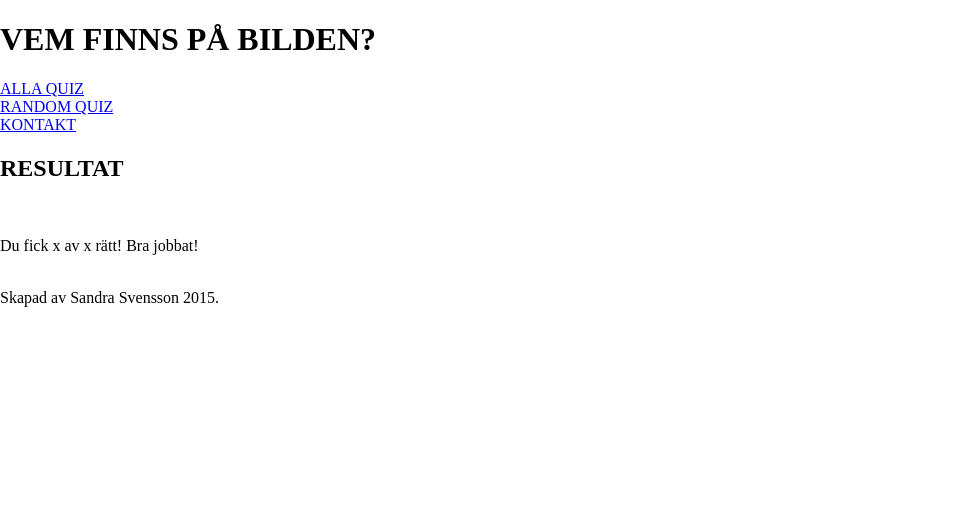
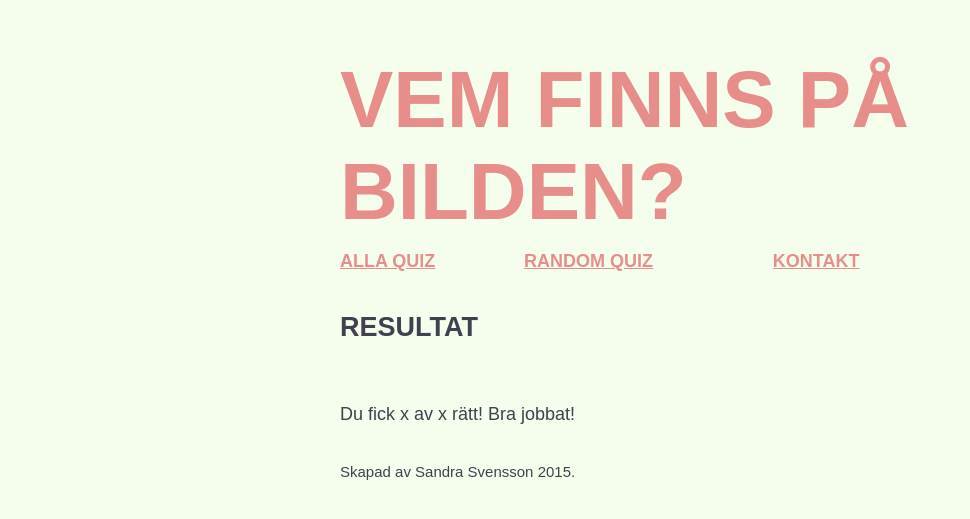
Before and after one commit to newsocialsandra/quizsite, a Django app: template quiz/templates/quiz/resultat_monstermastaren.html in a window 1280 px wide. Shown: the top 519 px of the page, without its empty margins (0-970 px from the left). Run offline with Django 3.2, Linux system fonts and the light colour scheme; the template is opened without the code that fills it, so the values that code supplies are empty; some libraries are stand-ins or nearby versions.

Commit message:
Added css stylesheet and images

```diff
--- a/quiz/templates/quiz/resultat_monstermastaren.html
+++ b/quiz/templates/quiz/resultat_monstermastaren.html
@@ -4,15 +4,15 @@
   <meta charset="utf-8">
   <title>DJURSPANAREN</title>
   <link rel="stylesheet" href="normalize.css">
-  <link rel="stylesheet" href="quiz.css">
+  <link rel="stylesheet" href="/static/quiz.css">
   </head>
 <body>
 <div class="header">
   <h1>VEM FINNS PÅ BILDEN?</h1>
   <div class="container">
     <div class="row">
-      <div class="column"><a href="quizstart.html">ALLA QUIZ</a></div>
-      <div class="column"><a href="LINK">RANDOM QUIZ</a></div>
+      <div class="column"><a href="startpage.html">ALLA QUIZ</a></div>
+      <div class="column"><a href="random.html">RANDOM QUIZ</a></div>
       <div class="column"><a href="LINK">KONTAKT</a></div>
     </div>
   </div>
--- a/quiz/templates/quiz/quizstart.html
+++ b/quiz/templates/quiz/startpage.html
@@ -4,7 +4,7 @@
   <meta charset="utf-8">
   <title>DJURSPANAREN</title>
   <link rel="stylesheet" href="normalize.css">
-  <link rel="stylesheet" href="quiz.css">
+  <link rel="stylesheet" href="/static/quiz.css">
   </head>
 <body>
 <h1>VEM FINNS PÅ BILDEN?</h1>
@@ -28,7 +28,7 @@
 </ul>
 </div>
 <br>
-<img src="flamingo.jpg" alt="Pink flamingos" width="600">
+<img src="/static/flamingo.jpg" alt="Pink flamingos" width="600">
 <br>
 <p>Större skata? Flamingo? Laxfärgad katt med fjädrar?</p>
 <p>Vad tror du? Skriv din bästa gissning! Du kan också ställa frågor om quizen, skriva kommentarer eller bjussa på hinkvis med beröm.</p>
--- a/quizsite/settings.py
+++ b/quizsite/settings.py
@@ -101,3 +101,7 @@
 # https://docs.djangoproject.com/en/1.8/howto/static-files/
 
 STATIC_URL = '/static/'
+
+STATICFILES_DIRS = (
+    os.path.join(BASE_DIR, "static"),
+)
--- /dev/null
+++ b/static/quiz.css
@@ -0,0 +1,63 @@
+body {
+	background-color: #F5FEEC;
+	font-family: Arial, sans-serif;
+	max-width: 600px;
+	margin: 0 auto;
+	height: 100%;
+	color: #404050;
+	font-size: 18px;
+}
+
+.container {
+    display: table;
+    width: 100%;
+    margin-top: -40px;
+    margin-bottom: 40px;
+}
+
+.row {
+	display: table-row;
+}
+.column {
+	display: table-cell;
+	vertical-align: middle;
+}
+
+h1 {
+	color: #E78E8B;
+	font-size: 80px;
+}
+
+h2 {
+	margin-top: 0px;
+}
+
+p {
+	color: #404050;
+	font-size: 18px;
+}
+
+a {
+	color: #E78E8B;
+	font-weight: bold;
+}
+
+a:visited {
+	color:#A36462;
+}
+
+a:hover {
+	color: #42006a;
+}
+
+form {
+	font-size: 15px;
+	font-weight: bold;
+	color: #E78E8B;
+
+}
+
+#copyright {
+	font-size: 15px;
+
+}
```
Also changed, not shown: quiz/templates/quiz/monstermastaren.html (+4 -4 lines), quiz/templates/quiz/monstermastaren1.html (+4 -4 lines), quiz/templates/quiz/random.html (added, +25 -0 lines), static/flamingo.jpg (added), static/giraffe.jpg (added), static/leopard.jpg (added), static/pasukaru76.jpg (added), static/peacock.jpg (added), static/zebra.jpg (added).
